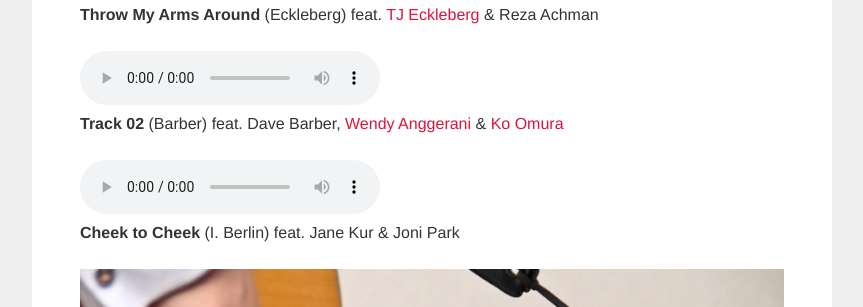
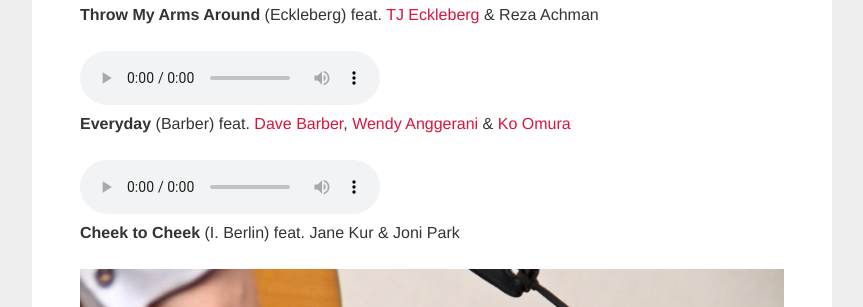
Before and after one commit to didijazz/didijazz.github.io, a Jekyll site: the page built from audio/index.html, in a window 1280 px wide, cut to the strip 439-1118 px from the top of the page. Shown: the top 307 px of the strip, without its empty margins (208-1071 px from the left). Built offline with Jekyll 4.4.1, drawn with Linux system fonts in a browser that asks for light colours.

Commit message:
Update index.html

```diff
--- a/audio/index.html
+++ b/audio/index.html
@@ -12,7 +12,7 @@ layout: default
 
 <p>
 <audio src="http://didi.com.au/servicesforjazzsingers/audio/DaveTrack02.mp3" type="audio/mpeg" controls> </audio><br>
-<strong>Track 02</strong> (Barber) feat. Dave Barber, <a href="https://www.facebook.com/anggeranimusic" target="_blank">Wendy Anggerani</a> &amp; <a href="http://kojazz0829.wixsite.com/1981" target="_blank">Ko Omura</a>
+  <strong>Everyday</strong> (Barber) feat. <a href="http://www.davidbarber.com.au/" target="_blank">Dave Barber</a>, <a href="https://www.facebook.com/anggeranimusic" target="_blank">Wendy Anggerani</a> &amp; <a href="http://kojazz0829.wixsite.com/1981" target="_blank">Ko Omura</a>
 </p>
 
 <p>
```
